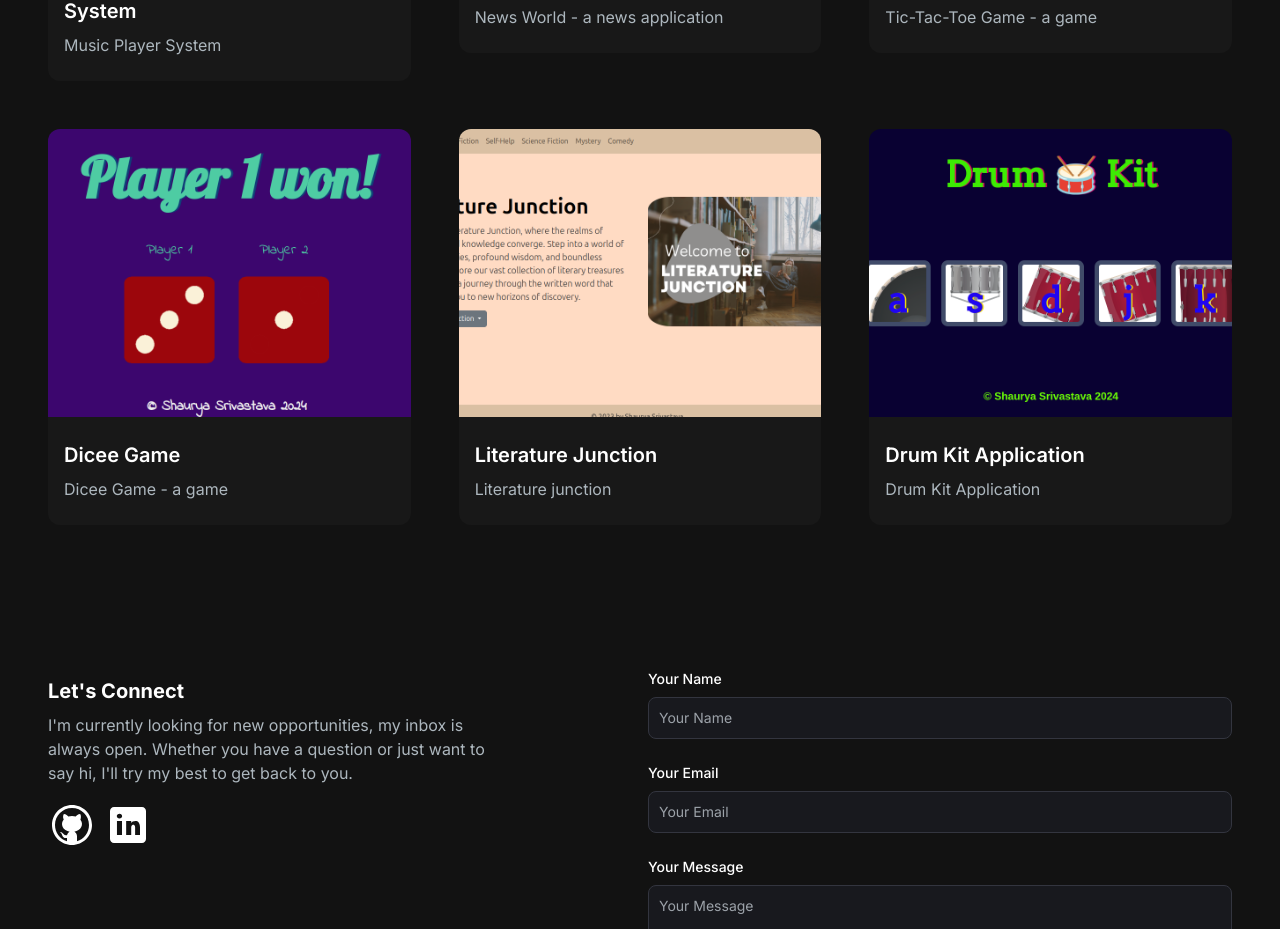
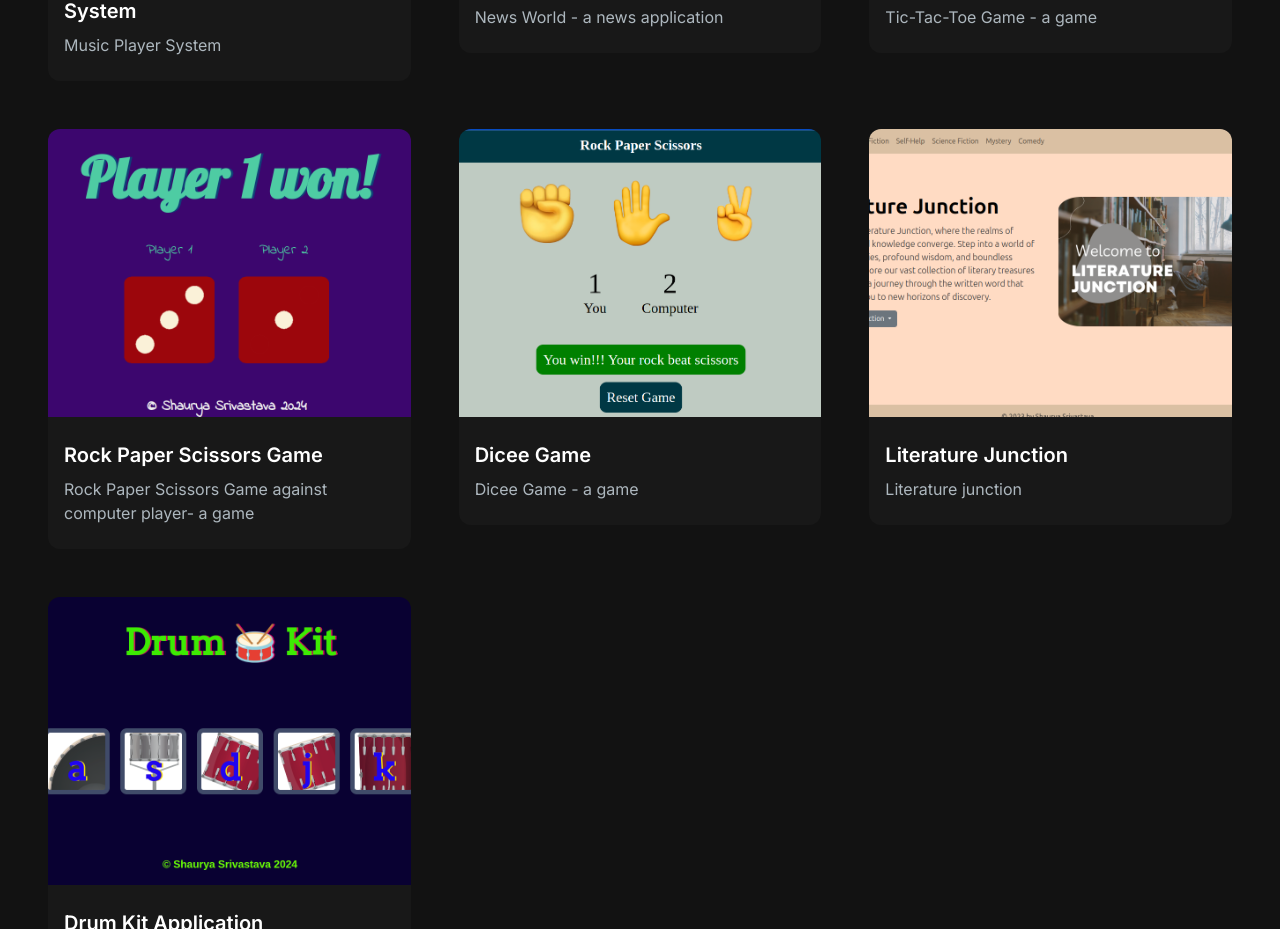
Before and after one commit to ss-coder30/Shaurya-Next-Portfolio, a Next.js app: page / in a window 1280 px wide. Shown: the part 1820-2749 px from the top of the page. Built offline with nearby package versions, Linux system fonts and the light colour scheme.

Commit message:
added project

```diff
--- a/app/components/ProjectsSection.jsx
+++ b/app/components/ProjectsSection.jsx
@@ -7,6 +7,7 @@ import diceeGameImage from "../../public/images/projects/diceeGame.png";
 import literatureJunctionImage from "../../public/images/projects/literatureJunction.png";
 import drumkitImage from "../../public/images/projects/drumkit.png";
 import ticTacToe from "../../public/images/projects/ticTacToe.png";
+import rockPaperScissorsGameImage from "../../public/images/projects/rockPaperScissors.png";
 import { useRef } from "react";
 import { motion, useInView } from "framer-motion";
 
@@ -37,14 +38,22 @@ const projectsData = [
   },
   {
     id: 4,
+    title: "Rock Paper Scissors Game",
+    description: "Rock Paper Scissors Game against computer player- a game",
+    image: diceeGameImage,
+    gitUrl: "https://github.com/ss-coder30/Rock-Paper-Scissors",
+    previewUrl: "https://rock-paper-scissors-lac-three-76.vercel.app/",
+  },
+  {
+    id: 5,
     title: "Dicee Game",
     description: "Dicee Game - a game",
-    image: diceeGameImage,
+    image: rockPaperScissorsGameImage,
     gitUrl: "https://github.com/ss-coder30/dice_game",
     previewUrl: "https://dice-game-ss-coder30.vercel.app/",
   },
   {
-    id: 5,
+    id: 6,
     title: "Literature Junction",
     description: "Literature junction",
     image: literatureJunctionImage,
@@ -52,7 +61,7 @@ const projectsData = [
     previewUrl: "https://literature-junction.vercel.app/",
   },
   {
-    id: 6,
+    id: 7,
     title: "Drum Kit Application",
     description: "Drum Kit Application ",
     image: drumkitImage,
```
Also changed, not shown: public/images/projects/rockPaperScissors.png (added).
